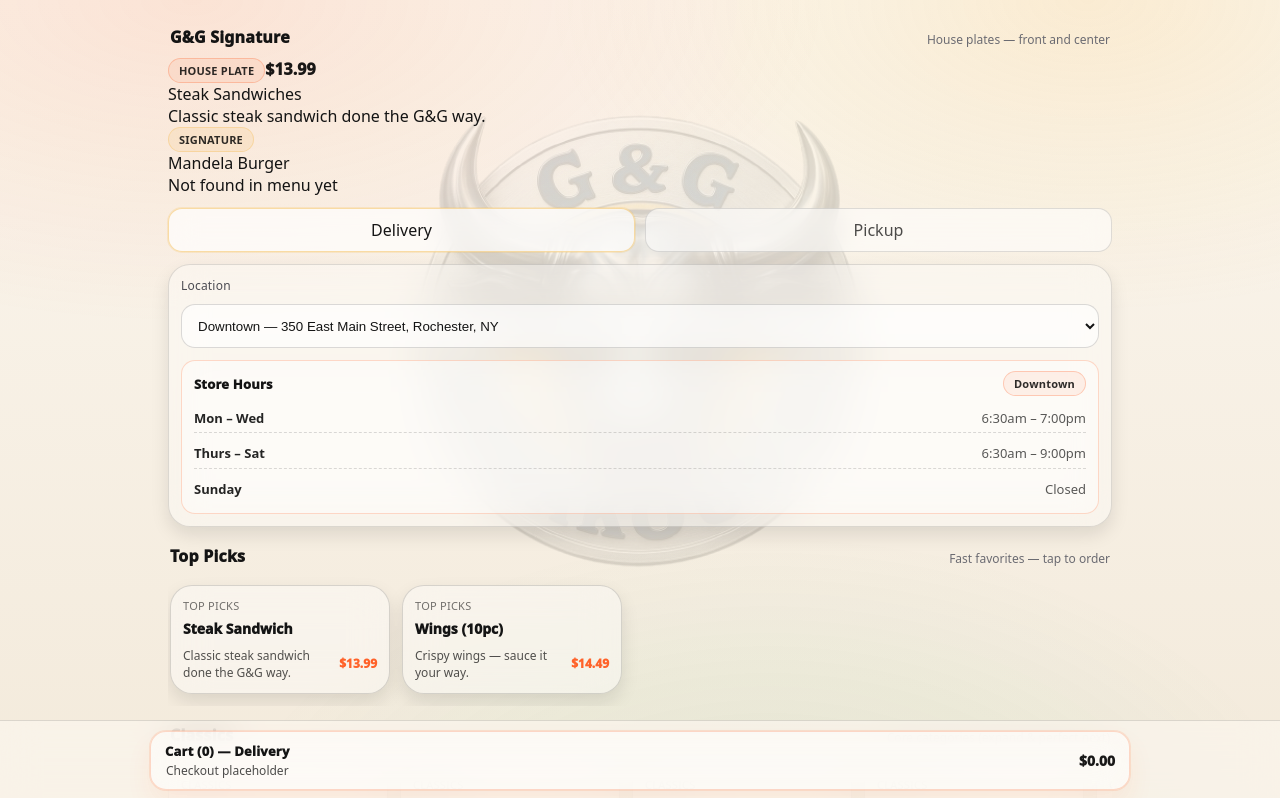
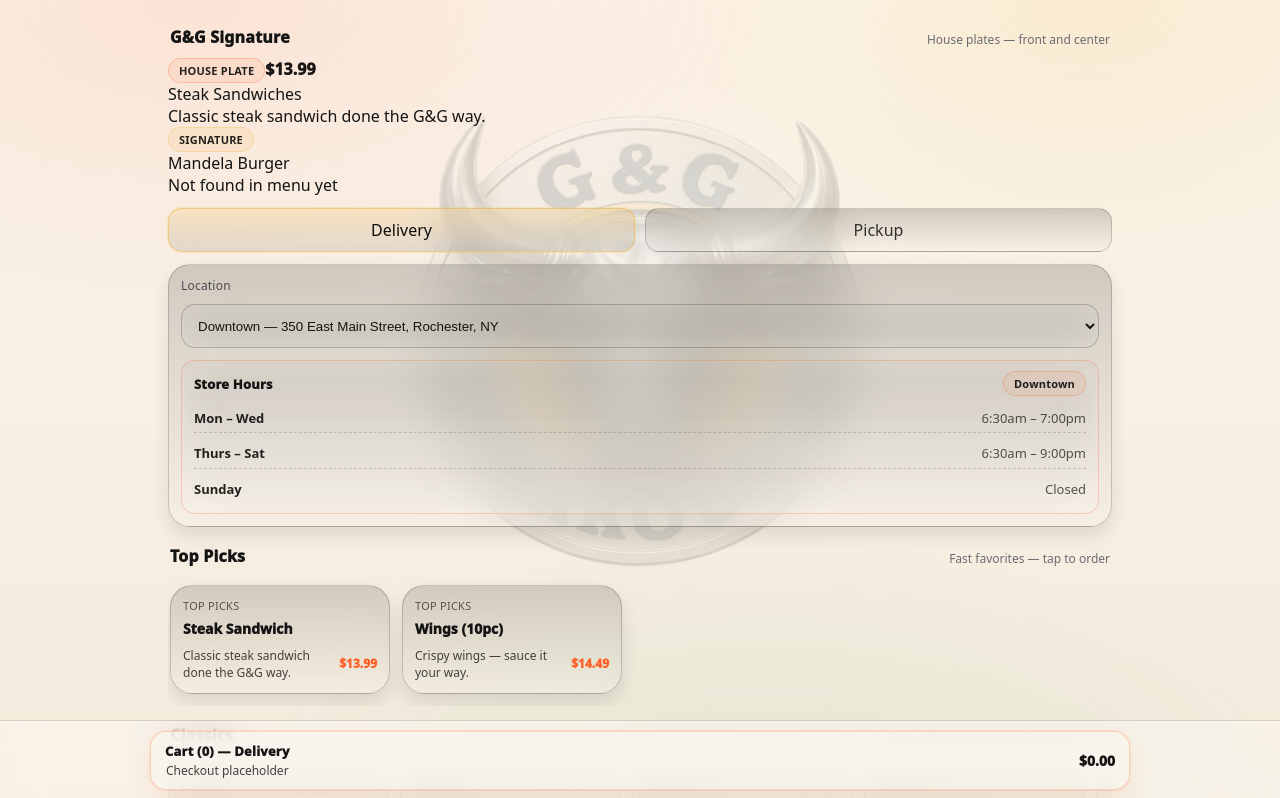
Before and after one commit to FlavorStream-Buffet/gg-steakout-ii-app, a React (Vite) app: page / in a window 1280 px wide. Shown: the top 798 px of the page. Built offline with nearby package versions, Linux system fonts and the light colour scheme.

Commit message:
Update styles.css

```diff
--- a/src/styles.css
+++ b/src/styles.css
@@ -1,7 +1,6 @@
 /* src/styles.css — G&G Steakout II
-   Keep current watermark brightness (good),
-   but move the logo UP so it's centered better on the page.
-   Keep location/hours glassy so it doesn't "white-out" the logo.
+   Keep watermark brightness + position.
+   Fix: UI boxes were too white → make them glassy, darker-tinted, more “real” (not cartoon).
 */
 
 :root{
@@ -17,7 +16,7 @@
   --mustard:#f4b740;
   --pickle:#2fae63;
 
-  --border:rgba(0,0,0,.12);
+  --border:rgba(0,0,0,.14);
   --shadow: 0 14px 34px rgba(0,0,0,.14);
   --shadow2: 0 8px 18px rgba(0,0,0,.10);
 
@@ -26,6 +25,12 @@
 
   --tap: 44px;
   --max: 980px;
+
+  /* NEW: glass tint + common glass surface */
+  --glass: rgba(32, 26, 18, .14);      /* warm smoked tint */
+  --glass2: rgba(32, 26, 18, .10);
+  --glass3: rgba(32, 26, 18, .18);
+  --glassBorder: rgba(0,0,0,.18);
 }
 
 *{ box-sizing:border-box; }
@@ -46,7 +51,7 @@
   -moz-osx-font-smoothing: grayscale;
 }
 
-/* ✅ Stationary background logo (brightness stays the same; just moved UP) */
+/* Stationary background logo */
 body::before{
   content:"";
   position: fixed;
@@ -57,22 +62,20 @@
   background-image: url("/logo.png");
   background-repeat: no-repeat;
 
-  /* KEY CHANGE: move it up so it's not sitting low */
+  /* moved up (kept) */
   background-position: center 32%;
 
-  /* Same “page size / poster” behavior */
+  /* poster fit */
   background-size: min(520px, 86vw) auto;
 
-  /* KEEP brightness exactly as you said you liked */
+  /* brightness kept */
   opacity: .14;
 
   filter: saturate(1.05) contrast(1.02);
 }
 
-/* App sits above the watermark */
 #root{ position: relative; z-index: 1; }
 
-/* Layout */
 .container{
   max-width: var(--max);
   margin: 0 auto;
@@ -91,7 +94,6 @@
   display:none !important;
 }
 
-/* Links */
 a{ color:inherit; text-decoration:none; }
 a:hover{ text-decoration:none; }
 
@@ -101,11 +103,12 @@
   align-items:center;
   gap:12px;
   padding: 12px 12px;
-  border:1px solid var(--border);
+  border:1px solid var(--glassBorder);
   border-radius: var(--radius2);
 
-  background: rgba(255,255,255,.56);
-  backdrop-filter: blur(14px);
+  /* LESS WHITE: smoked glass */
+  background: linear-gradient(180deg, rgba(255,255,255,.24), rgba(255,255,255,.10));
+  backdrop-filter: blur(16px);
 
   box-shadow: var(--shadow2);
 }
@@ -118,21 +121,20 @@
 }
 
 .brand img{
-  width:58px;
-  height:58px;
+  width:64px;
+  height:64px;
   object-fit:contain;
-  border-radius: 14px;
-  background: rgba(255,255,255,.55);
-  border:1px solid rgba(0,0,0,.10);
-  padding:8px;
+  border-radius: 16px;
+
+  /* LESS WHITE */
+  background: rgba(255,255,255,.20);
+  backdrop-filter: blur(16px);
+
+  border:1px solid rgba(0,0,0,.14);
+  padding:10px;
 }
 
-.brand .titles{
-  display:flex;
-  flex-direction:column;
-  min-width:0;
-}
-
+.brand .titles{ display:flex; flex-direction:column; min-width:0; }
 .brand .titles .name{
   font-weight:1000;
   letter-spacing:.2px;
@@ -142,7 +144,6 @@
   overflow:hidden;
   text-overflow:ellipsis;
 }
-
 .brand .titles .tag{
   font-size: 12px;
   color: var(--muted);
@@ -151,16 +152,18 @@
   text-overflow:ellipsis;
 }
 
-/* Pill */
+/* Pills */
 .pill{
   display:inline-flex;
   align-items:center;
   gap:8px;
   padding: 8px 10px;
   border-radius: 999px;
-  border:1px solid rgba(0,0,0,.10);
-  background: rgba(255,255,255,.50);
-  backdrop-filter: blur(14px);
+  border:1px solid rgba(0,0,0,.14);
+
+  /* LESS WHITE */
+  background: rgba(255,255,255,.18);
+  backdrop-filter: blur(16px);
 }
 
 /* Buttons */
@@ -180,23 +183,28 @@
   min-height: var(--tap);
   padding: 10px 14px;
   border-radius: 14px;
-  border: 1px solid rgba(0,0,0,.12);
-  background: rgba(255,255,255,.62);
-  backdrop-filter: blur(14px);
+  border: 1px solid rgba(0,0,0,.16);
+
+  /* LESS WHITE */
+  background: rgba(255,255,255,.18);
+  backdrop-filter: blur(16px);
+
   cursor:pointer;
   transition: transform .08s ease, border-color .14s ease, background .14s ease, box-shadow .14s ease;
 }
 .btn:active{ transform: translateY(1px); }
+
 .btn.primary{
   border-color: rgba(255,90,31,.28);
-  background: rgba(255,255,255,.70);
+  background: rgba(255,255,255,.22);
   box-shadow: 0 0 0 1px rgba(255,90,31,.14), 0 14px 26px rgba(255,90,31,.08);
 }
-.btn.ghost{ background: rgba(255,255,255,.52); }
+.btn.ghost{ background: rgba(255,255,255,.14); }
 .btn.small{ min-height: 36px; padding: 8px 12px; border-radius: 12px; font-size: 13px; }
 
-/* Toggle */
+/* ✅ Delivery / Pickup — FIX THE WHITENESS HERE */
 .toggleRow{ display:flex; gap:10px; margin-top: 12px; }
+
 .toggle{
   flex:1;
   display:flex;
@@ -204,27 +212,36 @@
   justify-content:center;
   min-height: var(--tap);
   border-radius: 14px;
-  border:1px solid rgba(0,0,0,.12);
-  background: rgba(255,255,255,.56);
-  backdrop-filter: blur(14px);
-  color: rgba(0,0,0,.70);
+  border:1px solid rgba(0,0,0,.18);
+
+  /* darker smoked glass (not white) */
+  background: linear-gradient(180deg, rgba(32,26,18,.18), rgba(255,255,255,.08));
+  backdrop-filter: blur(18px);
+
+  color: rgba(0,0,0,.78);
   cursor:pointer;
   transition: .14s ease;
 }
+
 .toggle.active{
-  color: rgba(0,0,0,.92);
-  border-color: rgba(244,183,64,.45);
-  background: rgba(255,255,255,.68);
-  box-shadow: 0 0 0 1px rgba(244,183,64,.18);
+  color: rgba(0,0,0,.94);
+  border-color: rgba(244,183,64,.50);
+
+  /* active still glass, just warmer */
+  background: linear-gradient(180deg, rgba(244,183,64,.20), rgba(32,26,18,.10));
+  box-shadow: 0 0 0 1px rgba(244,183,64,.20);
 }
 
-/* ✅ Location: glassy (not white paint) */
+/* ✅ Location block — FIX THE WHITENESS HERE */
 .locationBlock{
   margin-top: 12px;
   border-radius: var(--radius2);
-  border: 1px solid rgba(0,0,0,.12);
-  background: rgba(255,255,255,.34);
-  backdrop-filter: blur(18px);
+  border: 1px solid rgba(0,0,0,.18);
+
+  /* darker smoked glass */
+  background: linear-gradient(180deg, rgba(32,26,18,.18), rgba(255,255,255,.08));
+  backdrop-filter: blur(20px);
+
   box-shadow: var(--shadow2);
   overflow:hidden;
 }
@@ -239,17 +256,22 @@
 .locationLabel{ font-size: 12px; color: var(--muted); letter-spacing: .2px; }
 .locationRow{ display:flex; gap:10px; align-items:center; }
 
+/* Dropdown / inputs */
 select, input{
   width:100%;
   min-height: var(--tap);
   border-radius: 14px;
-  border: 1px solid rgba(0,0,0,.14);
-  background: rgba(255,255,255,.54);
-  backdrop-filter: blur(14px);
+  border: 1px solid rgba(0,0,0,.20);
+
+  /* darker than before */
+  background: rgba(255,255,255,.14);
+  backdrop-filter: blur(18px);
+
   color: var(--text);
   padding: 10px 12px;
   outline:none;
 }
+
 select:focus, input:focus{
   border-color: rgba(47,174,99,.45);
   box-shadow: 0 0 0 1px rgba(47,174,99,.16), 0 14px 26px rgba(47,174,99,.08);
@@ -260,9 +282,11 @@
   margin-top: 2px;
   padding: 10px 12px;
   border-radius: 14px;
-  border: 1px solid rgba(255,90,31,.22);
-  background: rgba(255,255,255,.34);
-  backdrop-filter: blur(18px);
+  border: 1px solid rgba(255,90,31,.24);
+
+  /* same smoked glass so it blends */
+  background: rgba(255,255,255,.10);
+  backdrop-filter: blur(20px);
 }
 
 .storeHours .hoursTitle{
@@ -290,11 +314,11 @@
   justify-content:space-between;
   gap:12px;
   padding: 6px 0;
-  border-bottom: 1px dashed rgba(0,0,0,.14);
+  border-bottom: 1px dashed rgba(0,0,0,.16);
 }
 .storeHours .hoursLines .line:last-child{ border-bottom:none; }
 .storeHours .hoursLines .day{ color: rgba(0,0,0,.86); font-weight: 900; }
-.storeHours .hoursLines .time{ color: rgba(0,0,0,.65); }
+.storeHours .hoursLines .time{ color: rgba(0,0,0,.66); }
 
 /* Section header */
 .sectionTitle{
@@ -317,7 +341,7 @@
   -webkit-overflow-scrolling: touch;
 }
 .rowScroller::-webkit-scrollbar{ height: 8px; }
-.rowScroller::-webkit-scrollbar-thumb{ background: rgba(0,0,0,.12); border-radius: 999px; }
+.rowScroller::-webkit-scrollbar-thumb{ background: rgba(0,0,0,.16); border-radius: 999px; }
 .rowScroller::-webkit-scrollbar-track{ background: transparent; }
 
 .card{
@@ -326,26 +350,25 @@
   max-width: 220px;
   flex: 0 0 auto;
   border-radius: var(--radius2);
-  border: 1px solid rgba(0,0,0,.14);
-  background: rgba(255,255,255,.40);
-  backdrop-filter: blur(18px);
+  border: 1px solid rgba(0,0,0,.18);
+
+  /* darker glass */
+  background: linear-gradient(180deg, rgba(32,26,18,.16), rgba(255,255,255,.08));
+  backdrop-filter: blur(20px);
+
   box-shadow: var(--shadow2);
   overflow:hidden;
   cursor:pointer;
   transition: transform .10s ease, border-color .14s ease, box-shadow .14s ease;
 }
+
 .card:active{ transform: translateY(1px); }
 .card:hover{ border-color: rgba(255,90,31,.22); box-shadow: var(--shadow); }
 
-.card .cardInner{
-  padding: 12px;
-  display:flex;
-  flex-direction:column;
-  gap:8px;
-}
+.card .cardInner{ padding: 12px; display:flex; flex-direction:column; gap:8px; }
 .card .kicker{
   font-size: 11px;
-  color: rgba(0,0,0,.55);
+  color: rgba(0,0,0,.60);
   letter-spacing:.25px;
   text-transform: uppercase;
 }
@@ -353,7 +376,7 @@
 .card .meta{
   margin-top: 2px;
   font-size: 12px;
-  color: rgba(0,0,0,.68);
+  color: rgba(0,0,0,.72);
   display:flex;
   align-items:center;
   justify-content:space-between;
@@ -366,9 +389,12 @@
   position: fixed;
   left: 0; right: 0; bottom: 0;
   padding: 10px 12px calc(10px + env(safe-area-inset-bottom));
-  background: rgba(251,246,238,.72);
-  backdrop-filter: blur(18px);
-  border-top: 1px solid rgba(0,0,0,.12);
+
+  /* slightly darker glass so it feels “grounded” */
+  background: rgba(251,246,238,.64);
+  backdrop-filter: blur(20px);
+
+  border-top: 1px solid rgba(0,0,0,.14);
   z-index: 20;
 }
 .bottomBar .inner{
@@ -389,14 +415,16 @@
   padding: 10px 14px;
   border-radius: 16px;
   border: 1px solid rgba(255,90,31,.22);
-  background: rgba(255,255,255,.50);
-  backdrop-filter: blur(18px);
+
+  background: rgba(255,255,255,.16);
+  backdrop-filter: blur(20px);
+
   box-shadow: 0 0 0 1px rgba(255,90,31,.12), 0 14px 26px rgba(255,90,31,.08);
 }
 .cartPill .left{ display:flex; flex-direction:column; gap:2px; }
 .cartPill .label{ font-weight: 1000; letter-spacing: .2px; font-size: 13px; }
-.cartPill .sub{ font-size: 12px; color: rgba(0,0,0,.70); }
-.cartPill .total{ font-weight: 1000; font-size: 14px; color: rgba(0,0,0,.90); }
+.cartPill .sub{ font-size: 12px; color: rgba(0,0,0,.74); }
+.cartPill .total{ font-weight: 1000; font-size: 14px; color: rgba(0,0,0,.92); }
 
 /* Badges */
 .badge{
@@ -405,10 +433,12 @@
   justify-content:center;
   padding: 4px 10px;
   border-radius: 999px;
-  border: 1px solid rgba(0,0,0,.12);
-  background: rgba(255,255,255,.55);
+  border: 1px solid rgba(0,0,0,.16);
+
+  background: rgba(255,255,255,.14);
   backdrop-filter: blur(18px);
-  color: rgba(0,0,0,.82);
+
+  color: rgba(0,0,0,.86);
   font-size: 11px;
   font-weight: 900;
   letter-spacing:.2px;
```
